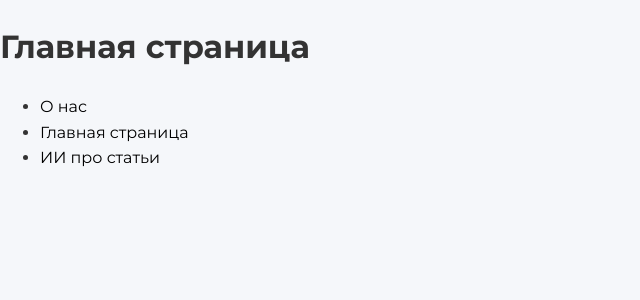
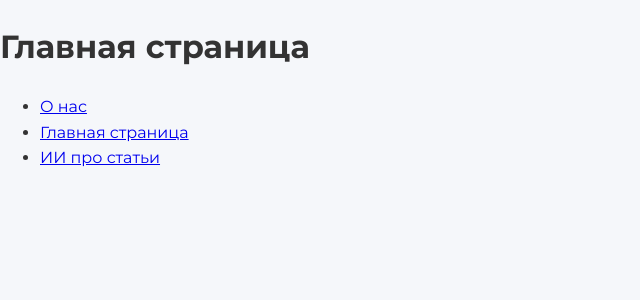
Before and after one commit to Tunev42/finaly_project, a Flask app: page / in a window 1280 px wide. Shown: the top 300 px of the page, without its empty margins (0-640 px from the left). Run offline with Flask 3, Linux system fonts and the light colour scheme.

Commit message:
Update styles.css

```diff
--- a/static/css/styles.css
+++ b/static/css/styles.css
@@ -8,21 +8,3 @@ body {
     margin: 0;
     padding: 0;
 }
-
-.h1{
-    color: 99FFCC
-}
-
-a {
-    text-decoration: none;
-    color: #000000
-}
-
-.button{
-    background: ffffff;
-    color: #000000:
-    padding: 10px 20px;
-    border: blue;
-    border-radius: 5px;
-    cursor: pointer;
-}
```
